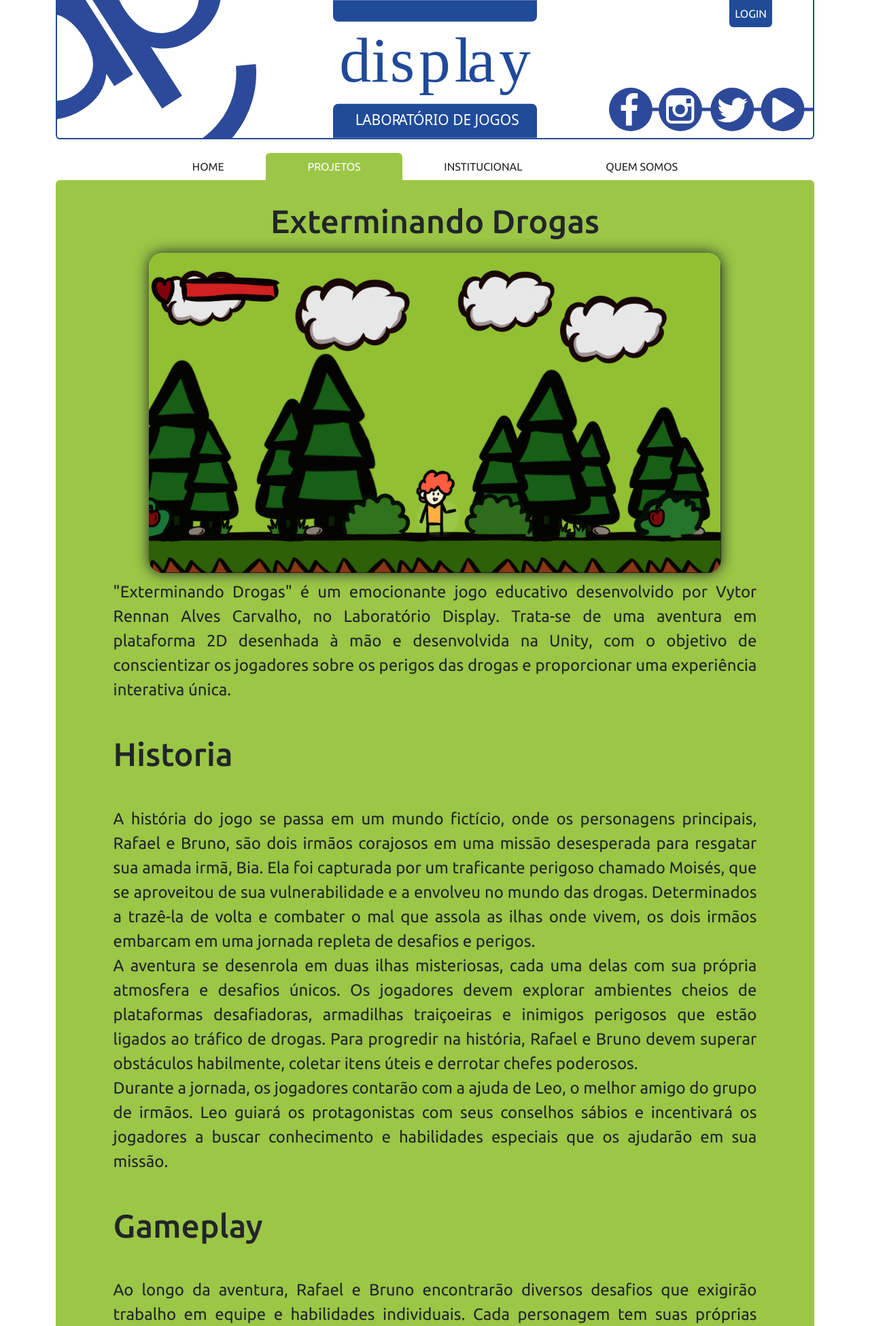
After one commit to vytorrennan/Site-do-Display-Lab, a Flask app: page /projetos/exterminandoDrogas in a window 1280 px wide. The commit adds this page. Shown: the top 1951 px of the page at 68% size. Run offline with Flask 3, Linux system fonts and the light colour scheme.

Commit message:
adicionado as fontes, ajustado os cards de projetos, criado pagina do exterminando drogas

```diff
--- a/app.py
+++ b/app.py
@@ -38,6 +38,11 @@ def institucional():
 def sobre():
     return render_template("sobre.html")
 
+# Projetos
+
+@app.route("/projetos/exterminandoDrogas")
+def exterminandoDrogas():
+    return render_template("projetos/exterminandoDrogas.html")
 
 if __name__ == '__main__':
     app.run(
--- a/static/css/index.css
+++ b/static/css/index.css
@@ -1,3 +1,35 @@
+@font-face {
+    font-family: "productSans";
+    src: url("../fonts/Product\ Sans\ Regular.ttf") format("ttf");
+    font-weight: normal;
+    font-style: normal;
+}
+
+@font-face {
+    font-family: "productSans";
+    src: url("../fonts/Product\ Sans\ Bold.ttf") format("ttf");
+    font-weight: bold;
+    font-style: normal;
+}
+
+@font-face {
+    font-family: "productSans";
+    src: url("../fonts/Product\ Sans\ Italic.ttf") format("ttf");
+    font-weight: normal;
+    font-style: italic;
+}
+
+@font-face {
+    font-family: "productSans";
+    src: url("../fonts/Product\ Sans\ Bold\ Italic.ttf") format("ttf");
+    font-weight: bold;
+    font-style: italic;
+}
+
+body {
+    font-family: 'Ubuntu', sans-serif;
+}
+
 #header {
     justify-content: space-between;
     height: 20%;
--- /dev/null
+++ b/static/css/postsProjetos/exterminandoDrogas.css
@@ -0,0 +1,57 @@
+:root {
+    --projetosColor: rgb(145,192,50,0.9);
+}
+
+#projetosNav {
+    background-color: var(--projetosColor);
+    color: white !important;
+}
+
+#content {
+    background-color: var(--projetosColor);
+    padding: 2em;
+}
+
+#tituloExterminandoDrogas {
+    font-size: 3em;
+}
+
+#gameScreenshotDiv {
+    display: flex;
+    align-items: center;
+    justify-content: center;
+}
+
+#gameScreenshotDiv > img {
+    border-radius: 20px;
+    width: 80%;
+    box-shadow: 0px 0px 20px;
+    margin: 10px;
+}
+
+#extermiandoDrogasArticle {
+    display: flex;
+    justify-content: center;
+}
+
+#extermiandoDrogasArticle > div {
+    width: 90%;
+    text-align: justify;
+}
+
+#extermiandoDrogasArticle > div > h2 {
+    font-size: 3em;
+    margin: 1em 0px;
+}
+
+#extermiandoDrogasArticle > div > p {
+    display: flex;
+    flex-direction: column;
+    align-items: center;
+    font-size: 1.5em;
+}
+
+#personagemPrincipalImg {
+    width: 30%;
+    max-width: 200px;
+}
--- a/static/css/projetos.css
+++ b/static/css/projetos.css
@@ -30,6 +30,9 @@
 }
 
 .saibaMaisBtn {
+    display: flex;
+    align-items: center;
+    justify-content: center;
     width: 10em;
     height: 2.2em;
     border: 0px;
--- a/templates/index.html
+++ b/templates/index.html
@@ -8,6 +8,10 @@
     <link href="https://cdn.jsdelivr.net/npm/bootstrap@5.3.0/dist/css/bootstrap.min.css" rel="stylesheet" integrity="sha384-9ndCyUaIbzAi2FUVXJi0CjmCapSmO7SnpJef0486qhLnuZ2cdeRhO02iuK6FUUVM" crossorigin="anonymous">
     <link rel="stylesheet" href="{{ url_for('static', filename='css/index.css') }}">
     <link rel="shortcut icon" href="{{ url_for('static', filename='imgs/index/logoFavicon.png') }}" type="image/x-icon">
+    <!-- Fonts -->
+    <link rel="preconnect" href="https://fonts.googleapis.com">
+    <link rel="preconnect" href="https://fonts.gstatic.com" crossorigin>
+    <link href="https://fonts.googleapis.com/css2?family=Ubuntu:ital,wght@0,300;0,400;0,500;0,700;1,300;1,400;1,500;1,700&display=swap" rel="stylesheet">
     {% block head %}
     {% endblock %}
   </head>
--- /dev/null
+++ b/templates/projetos/exterminandoDrogas.html
@@ -0,0 +1,53 @@
+{% extends "index.html" %}
+
+{% block head %}
+<title>Exterminando Drogas</title>
+<link rel="stylesheet" href="{{ url_for('static', filename='css/postsProjetos/exterminandoDrogas.css') }}">
+{% endblock %}
+
+{% block content %}
+
+<h1 id="tituloExterminandoDrogas" class="text-center">Exterminando Drogas</h1>
+
+<div id="gameScreenshotDiv">
+    <img src="{{ url_for('static', filename='imgs/postsProjetos/gameScreenshot.png') }}" alt="A screenshot of the game">
+</div>
+
+<article id="extermiandoDrogasArticle">
+    <div>
+        <p>
+            "Exterminando Drogas" é um emocionante jogo educativo desenvolvido por Vytor Rennan Alves Carvalho, no Laboratório Display. Trata-se de uma aventura em plataforma 2D desenhada à mão e desenvolvida na Unity, com o objetivo de conscientizar os jogadores sobre os perigos das drogas e proporcionar uma experiência interativa única.
+        </p>
+        <h2>Historia</h3>
+        <p>
+            A história do jogo se passa em um mundo fictício, onde os personagens principais, Rafael e Bruno, são dois irmãos corajosos em uma missão desesperada para resgatar sua amada irmã, Bia. Ela foi capturada por um traficante perigoso chamado Moisés, que se aproveitou de sua vulnerabilidade e a envolveu no mundo das drogas. Determinados a trazê-la de volta e combater o mal que assola as ilhas onde vivem, os dois irmãos embarcam em uma jornada repleta de desafios e perigos.
+            <br>
+            A aventura se desenrola em duas ilhas misteriosas, cada uma delas com sua própria atmosfera e desafios únicos. Os jogadores devem explorar ambientes cheios de plataformas desafiadoras, armadilhas traiçoeiras e inimigos perigosos que estão ligados ao tráfico de drogas. Para progredir na história, Rafael e Bruno devem superar obstáculos habilmente, coletar itens úteis e derrotar chefes poderosos.
+            <br>
+            Durante a jornada, os jogadores contarão com a ajuda de Leo, o melhor amigo do grupo de irmãos. Leo guiará os protagonistas com seus conselhos sábios e incentivará os jogadores a buscar conhecimento e habilidades especiais que os ajudarão em sua missão.
+        </p>
+        <h2>Gameplay</h3>
+        <p>
+            Ao longo da aventura, Rafael e Bruno encontrarão diversos desafios que exigirão trabalho em equipe e habilidades individuais. Cada personagem tem suas próprias características e habilidades únicas, que podem ser aprimoradas ao longo do jogo. Juntos, eles formam uma dupla poderosa, pronta para enfrentar qualquer desafio que o jogo apresente.
+            <br>
+            Além dos desafios de plataforma e combate, os jogadores também encontrarão personagens secundários ao longo da história. Esses personagens desempenham papéis importantes na narrativa, oferecendo missões secundárias, conselhos e informações valiosas para auxiliar os protagonistas em sua jornada.
+            <br>
+            <img id="personagemPrincipalImg" src="{{ url_for('static', filename='imgs/postsProjetos/mainCharacter.png') }}" alt="personagem principal do jogo exterminando drogas">
+            <br>
+            Em termos de jogabilidade, "Exterminando Drogas" apresenta controles intuitivos e responsivos, permitindo que os jogadores se sintam imersos na ação. Os gráficos desenhados à mão dão ao jogo um estilo artístico encantador, com cenários coloridos e detalhados que se adaptam ao tema de cada ilha. A trilha sonora envolvente cria uma atmosfera cativante, mergulhando os jogadores ainda mais na experiência.
+            <br>
+            No decorrer da aventura, os jogadores também terão a oportunidade de adquirir conhecimentos valiosos por meio de livros encontrados nas ilhas. Esses livros podem ser usados para aprimorar as habilidades dos personagens e desbloquear novos poderes.
+        </p>
+        <h2>Conclusão</h3>
+        <p>
+            "Exterminando Drogas" é muito mais do que um simples jogo de plataforma. É uma ferramenta educativa poderosa, projetada para conscientizar os jogadores sobre os perigos das drogas e incentivar escolhas saudáveis. Ao mesmo tempo em que os jogadores se divertem e se envolvem com a história emocionante, eles também aprendem sobre os riscos e as consequências do uso de drogas, capacitando-os a tomar decisões informadas em suas próprias vidas.
+            Prepare-se para embarcar nessa emocionante jornada com Rafael, Bruno, Leo e outros personagens cativantes. Enfrente desafios, adquira conhecimento e ajude a exterminar as drogas. Junte-se aos irmãos em sua missão de resgate e faça a diferença em um mundo virtual, que pode ter impactos reais na vida dos jogadores. Em "Exterminando Drogas", a aventura é educativa, e a luta é por um futuro livre das garras do tráfico de drogas.
+
+
+        </p>
+    </div>
+</article>
+{% endblock %}
+
+{% block script %}
+{% endblock %}
```
Also changed, not shown: templates/projetos.html (+8 -7 lines), static/fonts/Product Sans Bold Italic.ttf (added), static/fonts/Product Sans Bold.ttf (added), static/fonts/Product Sans Italic.ttf (added), static/fonts/Product Sans Regular.ttf (added), static/imgs/postsProjetos/gameScreenshot.png (added), static/imgs/postsProjetos/mainCharacter.png (added).
